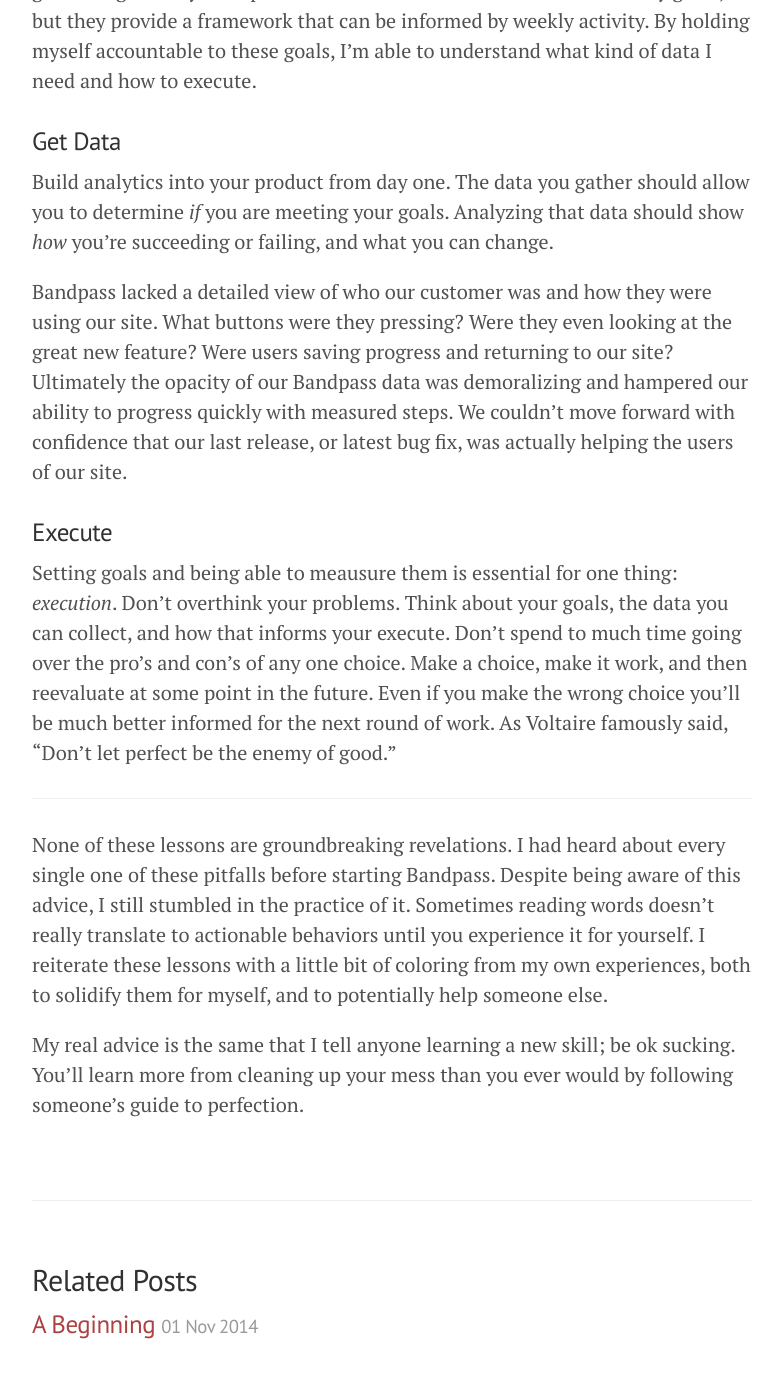
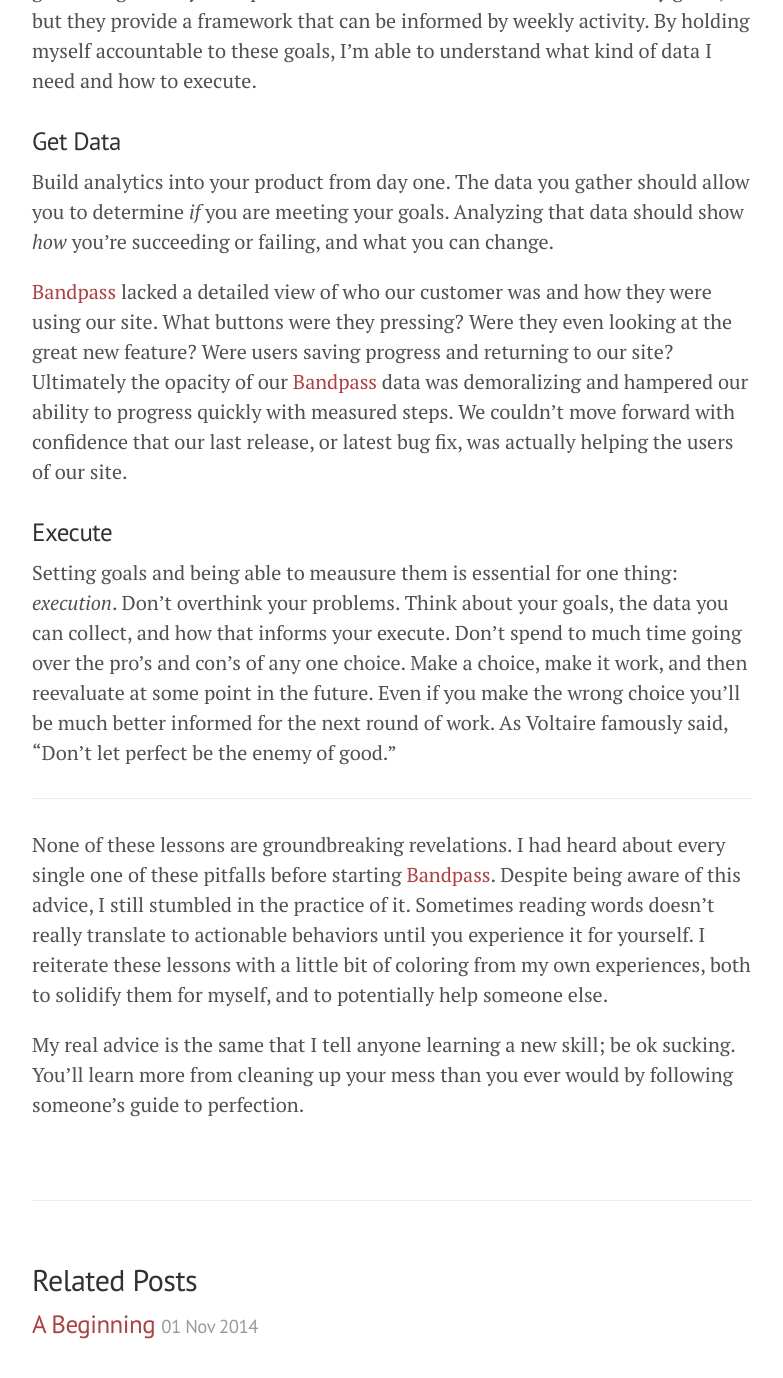
Before and after one commit to jofus101/jofus101.github.io, a Jekyll site: the page built from _posts/2014-11-06-lessons-from-a-failed-startup.md, in a window 1280 px wide and 1400 px high, scrolled down 1800 px. Shown: the top 1378 px of the window, without its empty margins (248-1031 px from the left). Built offline with Jekyll 4.4.1, drawn with Linux system fonts in a browser that asks for light colours; Markdown is read by kramdown in place of the engine named in the settings; some of the changed text lies outside the part shown.

Commit message:
add bandpass links

```diff
--- a/_posts/2014-11-06-lessons-from-a-failed-startup.md
+++ b/_posts/2014-11-06-lessons-from-a-failed-startup.md
@@ -6,7 +6,7 @@ title: Lessons I learned from failing my startup
 Triage
 ------
 
-I started Bandpass with a co-founder in January.  Nine months later we decided to end it.  Looking back over my experience as a first time founder, these are some of the lessons that I’ve learned.
+I started [Bandpass] with a co-founder in January.  Nine months later we decided to end it.  Looking back over my experience as a first time founder, these are some of the lessons that I’ve learned.
 
 - Believe in your product
 - Be fearless, let the world tell you "no"
@@ -16,7 +16,7 @@ I started Bandpass with a co-founder in January.  Nine months later we decided t
 Believe in your product
 -----------------------
 
-This might be the most important thing about starting a company. It was tempting to jump at the first great idea that we had. I had just quit my job at Microsoft and I wanted to return to the stability of work as soon as possible. As a result, I ignored some foundational doubts I had about Bandpass. It took me months to give the doubts that I had the credence they deserved. My lack of confidence crippled my ability to dive into my work.
+This might be the most important thing about starting a company. It was tempting to jump at the first great idea that we had. I had just quit my job at Microsoft and I wanted to return to the stability of work as soon as possible. As a result, I ignored some foundational doubts I had about [Bandpass]. It took me months to give the doubts that I had the credence they deserved. My lack of confidence crippled my ability to dive into my work.
 
 
 Be fearless, let the world tell you "no"
@@ -34,7 +34,7 @@ Get out there and let the world tell you "no".
 Set Goals, Get Data, Execute
 ----------------------------
 
-These three steps are critical to company building. I believed in these steps intellectually when starting Bandpass, but there were many times when I wasn't able (or was afraid) to apply them.
+These three steps are critical to company building. I believed in these steps intellectually when starting [Bandpass], but there were many times when I wasn't able (or was afraid) to apply them.
 
 >Set clear goals, find ways to measure progress towards them, and execute to achieve them.
 
@@ -48,7 +48,7 @@ Goals allow you to track and anticipate progress. Not having clear goals meant t
 
 Build analytics into your product from day one. The data you gather should allow you to determine *if* you are meeting your goals.  Analyzing that data should show *how* you're succeeding or failing, and what you can change.
 
-Bandpass lacked a detailed view of who our customer was and how they were using our site.  What buttons were they pressing? Were they even looking at the great new feature? Were users saving progress and returning to our site? Ultimately the opacity of our Bandpass data was demoralizing and hampered our ability to progress quickly with measured steps. We couldn’t move forward with confidence that our last release, or latest bug fix, was actually helping the users of our site.
+[Bandpass] lacked a detailed view of who our customer was and how they were using our site.  What buttons were they pressing? Were they even looking at the great new feature? Were users saving progress and returning to our site? Ultimately the opacity of our [Bandpass] data was demoralizing and hampered our ability to progress quickly with measured steps. We couldn’t move forward with confidence that our last release, or latest bug fix, was actually helping the users of our site.
 
 
 ###Execute
@@ -57,6 +57,8 @@ Setting goals and being able to meausure them is essential for one thing: *execu
 
 ---
 
-None of these lessons are groundbreaking revelations. I had heard about every single one of these pitfalls before starting Bandpass. Despite being aware of this advice, I still stumbled in the practice of it. Sometimes reading words doesn’t really translate to actionable behaviors until you experience it for yourself.  I reiterate these lessons with a little bit of coloring from my own experiences, both to solidify them for myself, and to potentially help someone else.
+None of these lessons are groundbreaking revelations. I had heard about every single one of these pitfalls before starting [Bandpass]. Despite being aware of this advice, I still stumbled in the practice of it. Sometimes reading words doesn’t really translate to actionable behaviors until you experience it for yourself.  I reiterate these lessons with a little bit of coloring from my own experiences, both to solidify them for myself, and to potentially help someone else.
 
 My real advice is the same that I tell anyone learning a new skill; be ok sucking. You’ll learn more from cleaning up your mess than you ever would by following someone’s guide to perfection.
+
+[bandpass]: http://bandpass.fm
```
